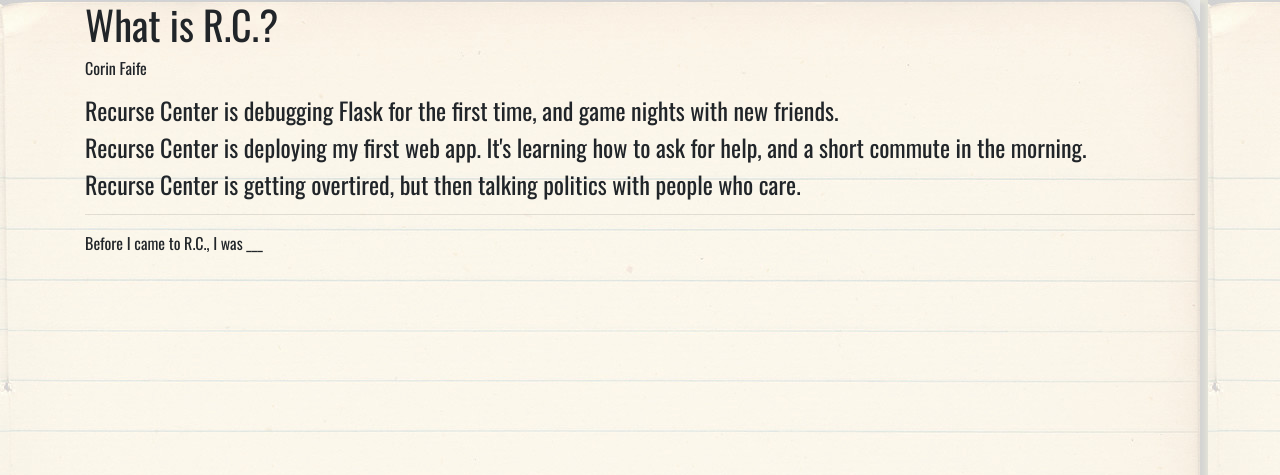
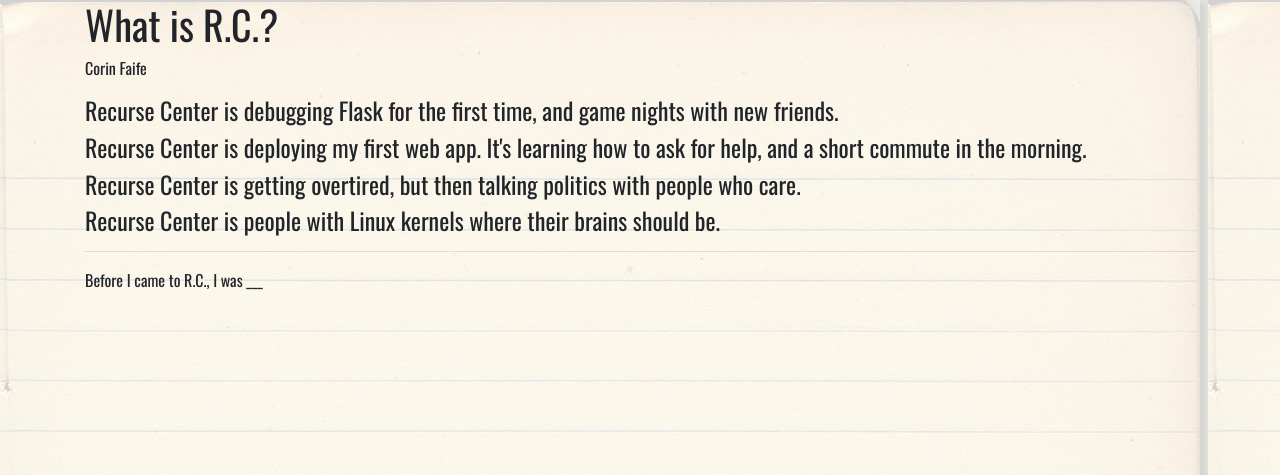
Before and after one commit to corintxt/RC-blog-post, a Flask app: page / in a window 1280 px wide. Shown: the top 475 px of the page. Run offline with Flask 2, Linux system fonts and the light colour scheme; some libraries are stand-ins or nearby versions.

Commit message:
Personal text added

```diff
--- a/app.py
+++ b/app.py
@@ -17,6 +17,7 @@ def index():
     session['unexpected_benefit'] = 'a short commute in the morning'
     session['minor_flaw'] = 'getting overtired'
     session['inspiring_thing'] = 'talking politics with people who care'
+    session['metaphor'] = 'people with Linux kernels where their brains should be'
 
     body_text = '''
     Before I came to R.C., I was ___
--- a/templates/layout.html
+++ b/templates/layout.html
@@ -20,6 +20,8 @@
 
 <h4>Recurse Center is {{ session.get('minor_flaw') }}, but then {{ session.get('inspiring_thing') }}.</h4>
 
+<h4>Recurse Center is {{ session.get('metaphor') }}.</h4>
+
 <hr>
 
 <p>
```
